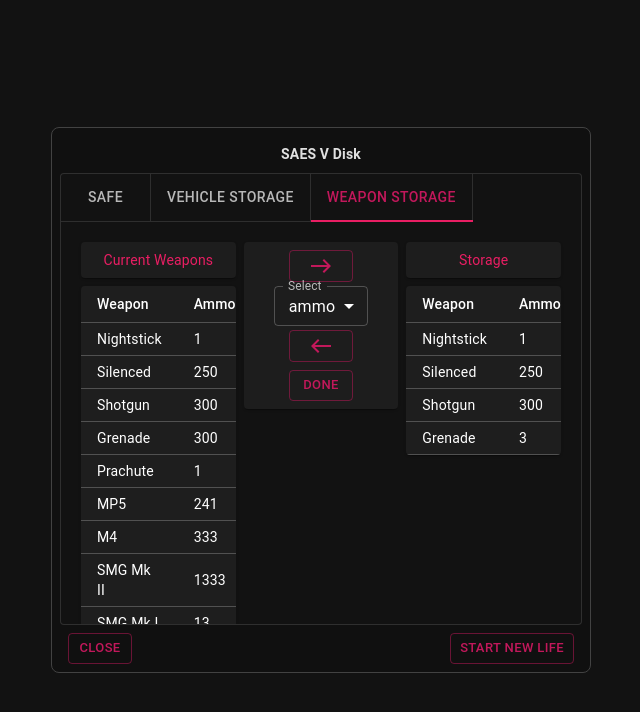
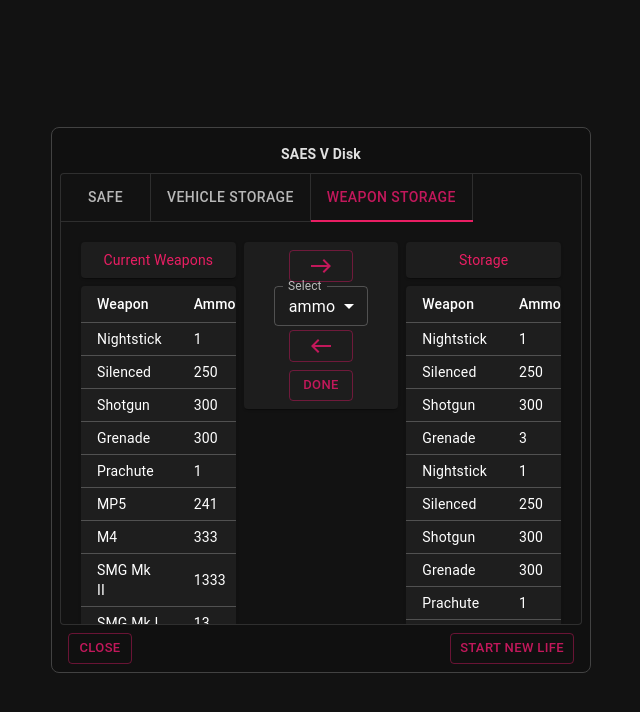
Before and after one commit to vtonu/material_ui_box, a React (Create React App) app: page / in a window 1280 px wide. Both pictures are taken after a click on the tab "WEAPON STORAGE". Shown: the top 712 px of the page, without its empty margins (319-959 px from the left). Built offline with nearby package versions, Linux system fonts and the light colour scheme.

Commit message:
Added more sample rows data for the Storage & Current Weapons Tab.

```diff
--- a/src/components/currentWeaponsTable.js
+++ b/src/components/currentWeaponsTable.js
@@ -12,6 +12,15 @@ function createData(weaponType, ammoType) {
 }
 
 const rows = [
+  createData('Nightstick', 1),
+  createData('Silenced', 250),
+  createData('Shotgun', 300),
+  createData('Grenade', 300),
+  createData('Prachute', 1),
+  createData('MP5', 241),
+  createData('M4', 333),
+  createData('SMG Mk II', 1333),
+  createData('SMG Mk I', 13),
   createData('Nightstick', 1),
   createData('Silenced', 250),
   createData('Shotgun', 300),
--- a/src/components/storageTable.js
+++ b/src/components/storageTable.js
@@ -16,6 +16,24 @@ const rows = [
   createData('Silenced', 250),
   createData('Shotgun', 300),
   createData('Grenade', 3),
+  createData('Nightstick', 1),
+  createData('Silenced', 250),
+  createData('Shotgun', 300),
+  createData('Grenade', 300),
+  createData('Prachute', 1),
+  createData('MP5', 241),
+  createData('M4', 333),
+  createData('SMG Mk II', 1333),
+  createData('SMG Mk I', 13),
+  createData('Nightstick', 1),
+  createData('Silenced', 250),
+  createData('Shotgun', 300),
+  createData('Grenade', 300),
+  createData('Prachute', 1),
+  createData('MP5', 241),
+  createData('M4', 333),
+  createData('SMG Mk II', 1333),
+  createData('SMG Mk I', 13),
 ];
 
 export default function AccessibleTable() {
```
